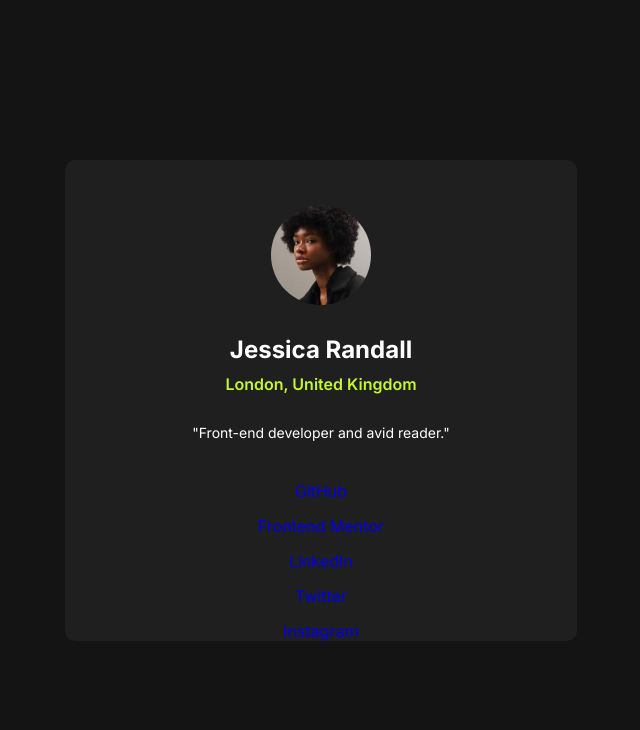
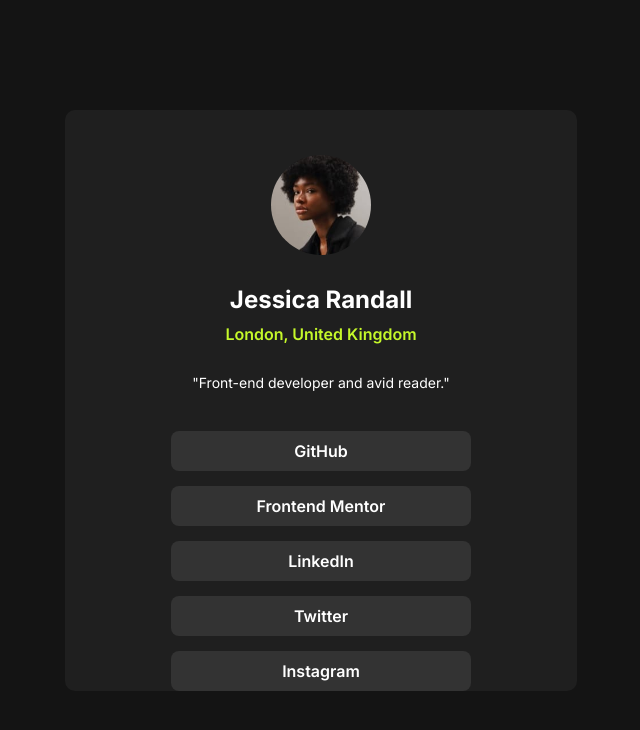
Before and after one commit to Jaqueline-Gotardi/profile-social, a plain HTML site: page index.html in a window 1280 px wide. Shown: the whole page, without its empty margins (319-959 px from the left). Drawn offline with Linux system fonts and the light colour scheme.

Commit message:
coloquei os links as redes dentro de um quadrinho para ficar com aparência mais moderna...

```diff
--- a/src/css/style.css
+++ b/src/css/style.css
@@ -67,3 +67,14 @@ ul {
     padding-top: 40px;
     gap: 15px;
 }
+
+li a {
+    display: flex;
+    color: hsl(0, 0%, 100%);
+    background-color:  hsl(0, 0%, 20%);
+    width: 300px;
+    padding: 10px;
+    justify-content: center;
+    font-weight: 600;
+    border-radius: 8px;
+}
```
